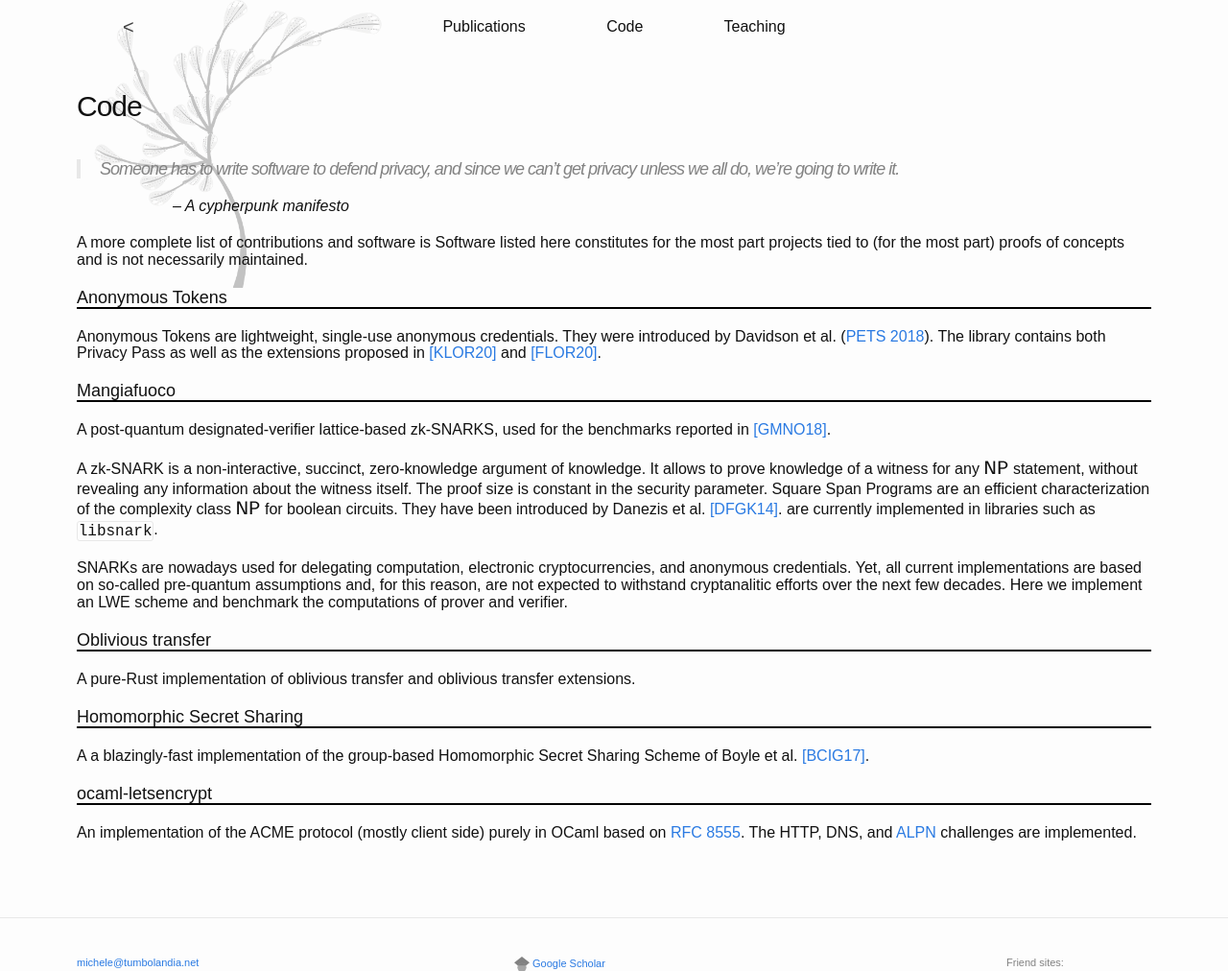
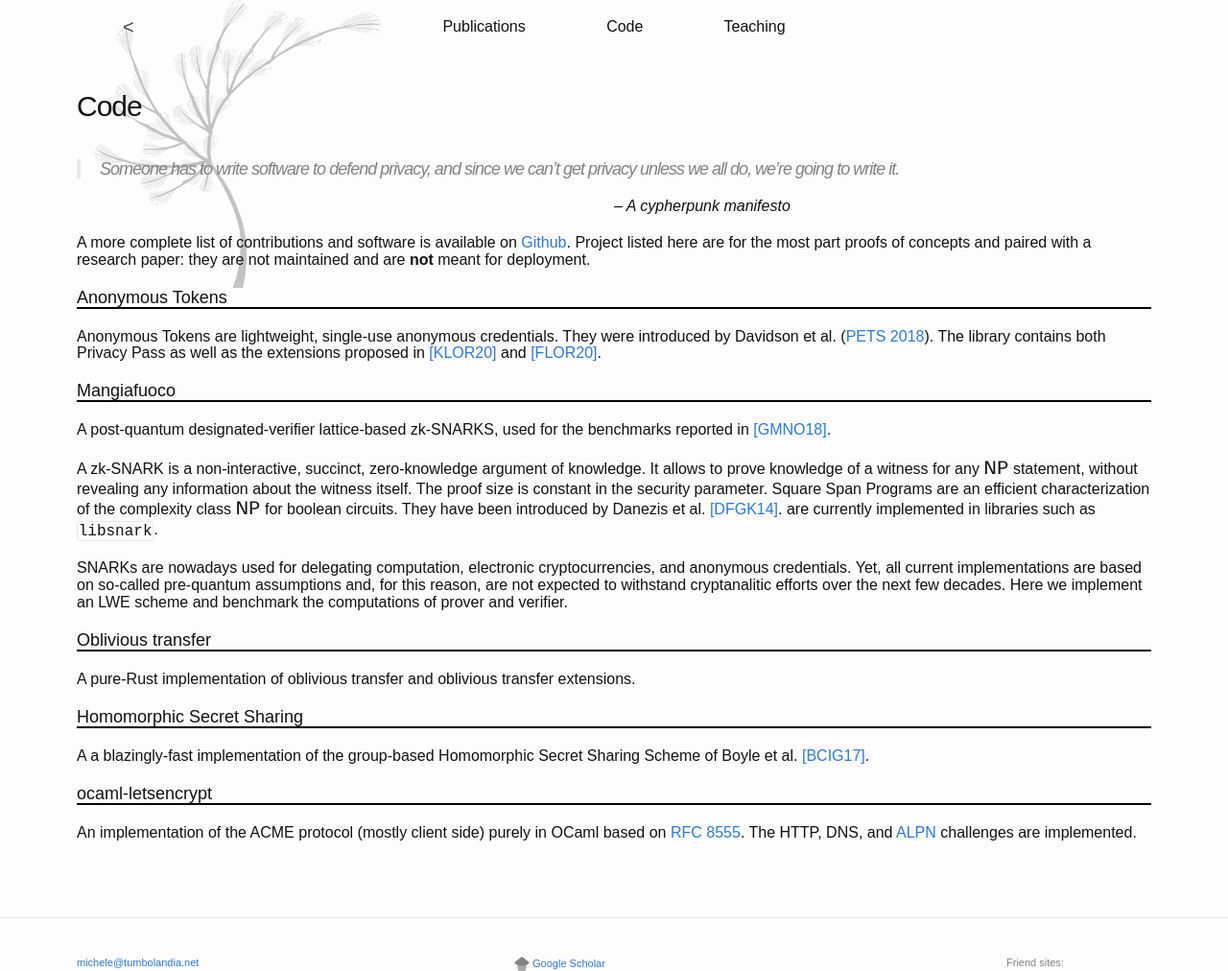
Before and after one commit to mmaker/mmaker.github.io, a Jekyll site: the page built from code.md, in a window 1280 px wide, cut to the strip 0-1012 px from the top of the page. Shown: the whole strip at 96% size. Built offline with Jekyll 4.4.1, drawn with Linux system fonts in a browser that asks for light colours; nearby versions of some CDN libraries.

```diff
--- a/_sass/_base.scss
+++ b/_sass/_base.scss
@@ -159,7 +159,7 @@
 cite {
     font-style: italic;
     font-size: $base-font-size;
-    padding-left: 100px;
+    padding-left: 50%;
     padding-bottom: 100px;
 }
 
--- a/code.md
+++ b/code.md
@@ -9,8 +9,9 @@
 
 <cite>-- A cypherpunk manifesto</cite>
 
-A more complete list of contributions and software is Software listed here constitutes for the most part projects tied to (for the most part) proofs of concepts and is not necessarily maintained.
-
+A more complete list of contributions and software is available on [Github](https://github.com/mmaker).
+Project listed here are for the most part proofs of concepts and paired with a research paper:
+they are not maintained and are **not** meant for deployment.
 
 ### Anonymous Tokens
 
```
Also changed, not shown: publications.md (+9 -4 lines).
